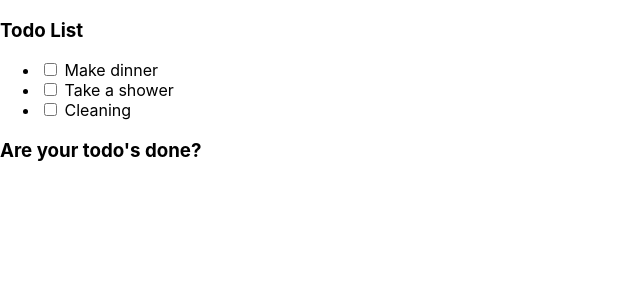
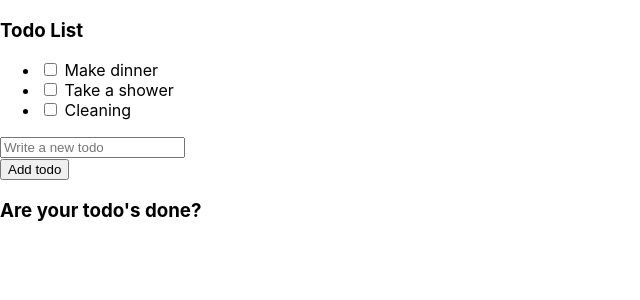
Before and after one commit to becodeorg/verou-3-react-intro-Ellen-Seghers, a React (Create React App) app: page / in a window 1280 px wide. Shown: the top 300 px of the page, without its empty margins (0-640 px from the left). Built offline with nearby package versions, Linux system fonts and the light colour scheme.

Commit message:
Create a separate file for the form and add it to app.js.

```diff
--- a/src/App.js
+++ b/src/App.js
@@ -1,11 +1,13 @@
 import logo from './logo.svg';
 import './App.css';
 import Todos from './Todos';
+import Form from './Form';
 
 const App = () => {
     return (
         <body>
             <Todos />
+            <Form />
         </body>
   );
 }
--- /dev/null
+++ b/src/Form.js
@@ -0,0 +1,11 @@
+const Form = () => {
+    return (
+        <div>
+            <input type="text" placeholder="Write a new todo" />
+            <br />
+            <button>Add todo</button>
+        </div>
+    )
+}
+
+export default Form;
```
